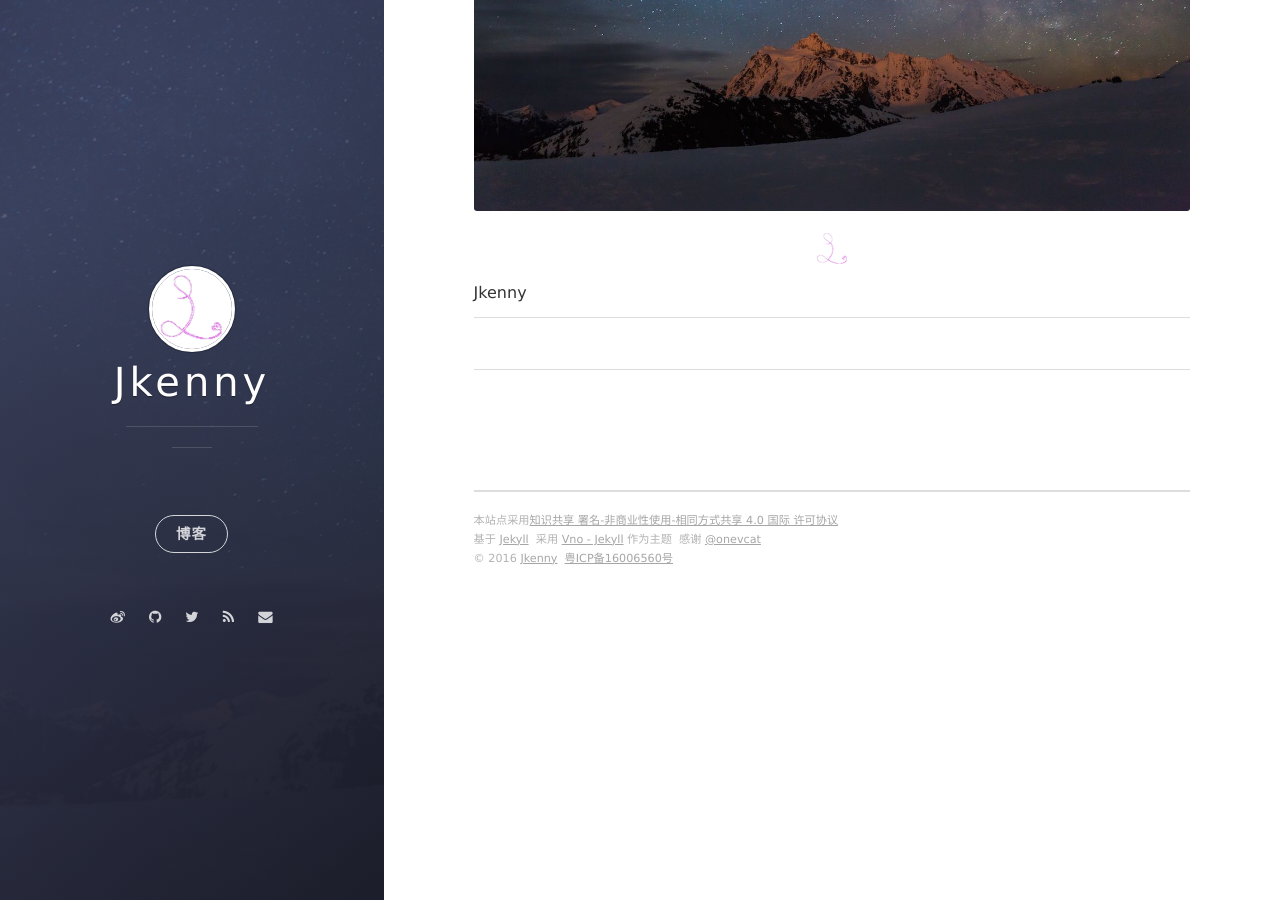
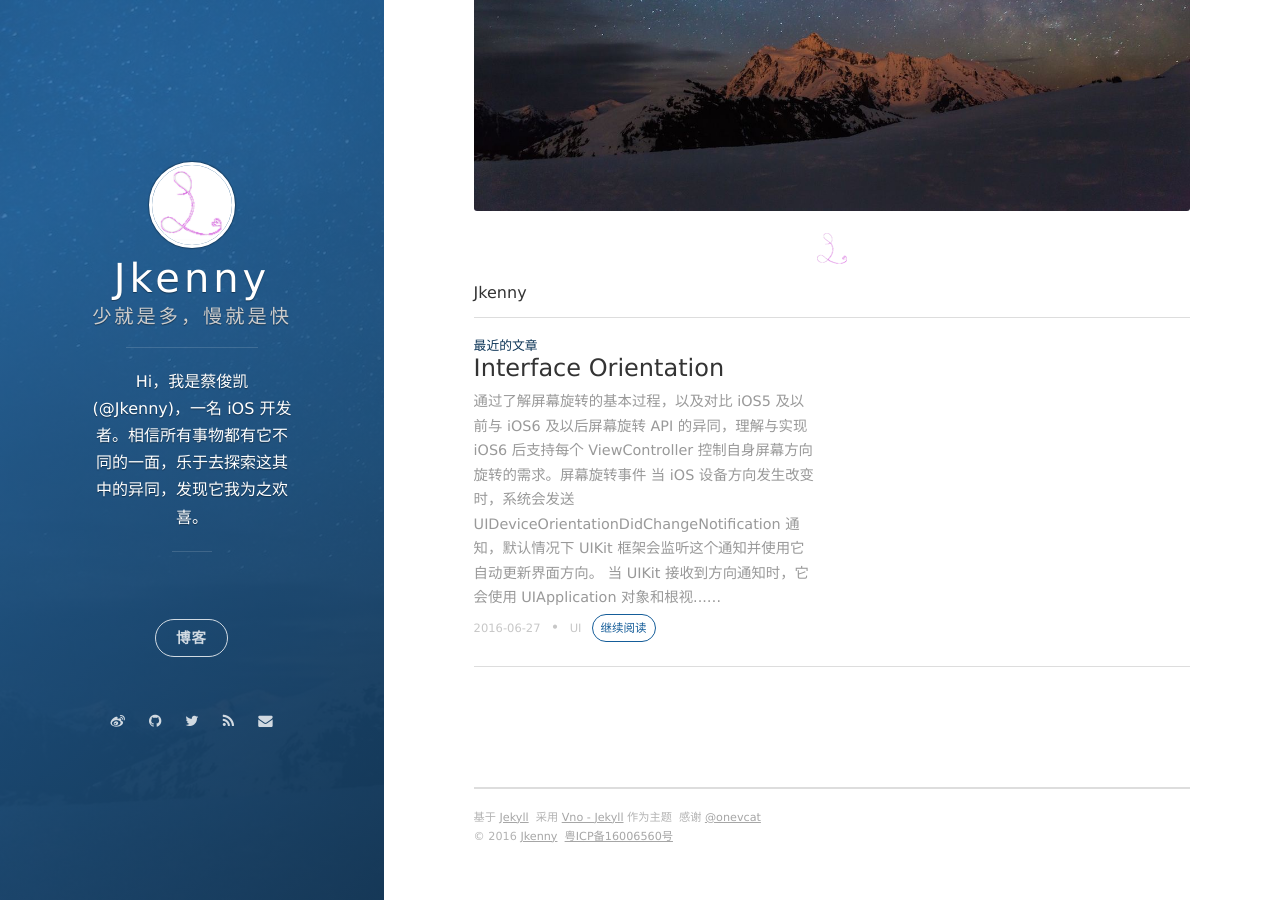
Before and after one commit to ynnekj/ynnekj.github.io, a Jekyll site: the page built from _posts/2016-03-17-Test-blog.md, in a window 1280 px wide and 900 px high, scrolled down 746 px. Built offline with Jekyll 4.4.1, drawn with Linux system fonts in a browser that asks for light colours; nearby versions of some CDN libraries; comment, search, counter and statistics services are not loaded; part of the change alters nothing that is shown.

Commit message:
New post for Interface Orientation

````diff
--- a/_config.yml
+++ b/_config.yml
@@ -1,8 +1,8 @@
   # Basic
 title: Jkenny
-# subtitle:
+subtitle: 少就是多，慢就是快
 # welcome_message:
-# description: 嗨，我是Jkenny
+description: Hi，我是蔡俊凯(@Jkenny)，一名 iOS 开发者。相信所有事物都有它不同的一面，乐于去探索这其中的异同，发现它我为之欢喜。
 creator: <a href="http://jkenny.cn">@jkenny</a>
 
 url: "http://jkenny.cn"
@@ -35,7 +35,7 @@ kramdown:
     - table
 
 # supported colors: blue, green, purple, red, orange or slate. If you need clear, leave it empty.
-cover_color: slate
+cover_color: blue
 
 blog_button:
     title: 博客
--- a/_includes/footer.html
+++ b/_includes/footer.html
@@ -1,6 +1,6 @@
 <section class="footer">
     <footer>
-    	<span class="footer__copyright">本站点采用<a href="http://creativecommons.org/licenses/by-nc-sa/4.0/">知识共享 署名-非商业性使用-相同方式共享 4.0 国际 许可协议</a></span>
+    	<!-- <span class="footer__copyright">本站点采用<a href="http://creativecommons.org/licenses/by-nc-sa/4.0/">知识共享 署名-非商业性使用-相同方式共享 4.0 国际 许可协议</a></span> -->
         <span class="footer__copyright">基于 <a href="https://jekyllrb.com">Jekyll</a> &nbsp采用 <a href="https://github.com/onevcat/vno-jekyll">Vno - Jekyll</a> 作为主题 &nbsp感谢 <a href="http://weibo.com/onevcat" target="_blank">@onevcat</a></span>
         <span class="footer__copyright">&copy; {{site.time | date: "%Y"}} <a href="http://www.jkenny.cn">Jkenny</a>&nbsp&nbsp<a href="http://www.miitbeian.gov.cn/" target="_blank">粤ICP备16006560号</a></span>
     </footer>
--- /dev/null
+++ b/_posts/2016-06-27-interface-orientation.md
@@ -0,0 +1,159 @@
+---
+layout: post
+title: Interface Orientation
+date: 2016-06-27
+tags: UI
+---
+
+通过了解屏幕旋转的基本过程，以及对比 iOS5 及以前与 iOS6 及以后屏幕旋转 API 的异同，理解与实现 iOS6 后支持每个 ViewController 控制自身屏幕方向旋转的需求。
+
+### 屏幕旋转事件
+1. 当 iOS 设备方向发生改变时，系统会发送 UIDeviceOrientationDidChangeNotification 通知，默认情况下 UIKit 框架会监听这个通知并使用它自动更新界面方向。
+2. 当 UIKit 接收到方向通知时，它会使用 UIApplication 对象和根视图控制器决定新的方向是否允许。也就是 Application 和 UIViewController 设置支持的方向对比如果都支持新的方向，那么就会旋转成新的方向，否则就忽略设备方向的改变。另外如果对比结果没有任何一个方向支持，就会抛出 UIApplicationInvalidInterfaceOrientationException 异常。
+
+### 屏幕旋转 API
+
+#### iOS6 之后
+
+#### supportedInterfaceOrientations 声明视图控制器支持的界面方向
+
+重写这个方法的 UIViewController 必须符合下面两个条件之一才有效：
+
+1. 这个 UIViewController 必须是 window 的 rootViewController。
+2. 这个 UIViewController 是通过 Modal ( `presentViewController:` )方式展示出来的。
+
+默认情况下，设备上的视图控制器使用 iPad 的约定支持全部四个方向。而使用 iPhone 约定的设备，除了上下倒转的方向其它都支持。
+
+例子：
+
+```objc
+- (NSUInteger)supportedInterfaceOrientations
+{
+    return UIInterfaceOrientationMaskPortrait | UIInterfaceOrientationMaskLandscapeLeft;
+}
+```
+
+#### shouldAutorotate 动态控制是否旋转
+
+这个方法会在执行任意自动旋转之前被调用，重写这个方法用于控制是否支持旋转。和 supportedInterfaceOrientations 方法一样必须符合两个条件之一才有效。
+
+#### preferredInterfaceOrientationForPresentation 声明首选呈现方向
+
+这个方法返回 ViewController 初始化时的方向。首选界面方向必须是视图控制器所支持的方向之一。和 supportedInterfaceOrientations 方法一样必须符合两个条件之一才有效。
+
+
+#### iOS5 之前
+
+在 iOS5 与之前所有视图控制器都可以通过重写 `shouldAutorotateToInterfaceOrientation` 方法，根据传入即将要旋转的方向参数决定是否旋转。但 Apple 文档建议：
+
+在实际操作时，子级覆盖父级的能力很少用到。考虑到这一点，你应该尽可能在必须支持 iOS 5 的应用程序中模拟 iOS 6 的行为：
+
+- 在根视图控制器或全屏幕显示的视图控制器中，选取对你的用户界面有意义的一部分界面方向。
+- 在子级控制器中，通过设计适应性强的视图布局支持所有默认分辨率。
+
+例子：
+
+```objc
+- (BOOL)shouldAutorotateToInterfaceOrientation:(UIInterfaceOrientation)orientation
+{
+   if ((orientation == UIInterfaceOrientationPortrait) ||
+       (orientation == UIInterfaceOrientationLandscapeLeft))
+      return YES;
+
+   return NO;
+}
+```
+
+### Rotation Callbacks
+
+旋转被触发时事件发生的顺序：
+
+1. `willRotateToInterfaceOrientation:duration:` 开始旋转前调用，可以重写这个方法在你的自定义内容视图控制器中隐藏视图或界面被旋转之前对视图布局做其它更改。
+
+2. 窗口调整视图控制器的视图的边界时，这会导致视图布局它的子视图，触发视图控制器的 `viewWillLayoutSubviews` 方法。
+
+3. `willAnimateRotationToInterfaceOrientation:duration:` 这个方法会在旋转动画Block内部被调用，在这个方法内修改的属性会作为动画的一部分。
+
+4. 动画效果被执行。
+
+5. `didRotateFromInterfaceOrientation:` 在旋转结束后调用。
+
+这些事件会从 ContainerViewController 中自动传递到 ContentViewController 中也就是 childViewControllers ，如果想禁止这个自动传递的特性那么在 iOS6 之后重写 `shouldAutomaticallyForwardRotationMethods` 方法并返回 No 即可，但是这个方法在 iOS8 之后已经失效。取而代之的是 `viewWillTransitionToSize:withTransitionCoordinator:` 这个方法只要重写这个方法上面 iOS8 之前的那三个方法就不会被调用，而会调用该方法，并且这个方法没有自动传递给 childViewControllers 的特性，如果需要则自己重写该方法实现。
+
+Apple 官方文档在旋转时处理的一些提示：
+
+> 根据你的视图的复杂度，你可能需要写大量的代码支持旋转－或者完全不写。当搞清楚你需要做什么时，你可以使用下面的提示作为书写代码时的指南。
+>
+>- **在旋转的期间临时禁止事件发出。**对视图禁用事件发出防止不必要的代码在处理旋转更改时执行。
+>- **存储可见地图区域。**如果你的应用程序包含地图视图，在开始旋转之前保存可见地图区域值。当旋转完成后，根据需要使用已保存的值确保显示区域与之前大概相同。
+>- **对于复杂的视图层次结构，替换视图为快照图像。**如果动画大量的视图会导致性能问题，可以临时将这些视图替换为包含这些视图图像的图像视图。旋转完成之后，重新安装视图并移除图像视图。
+>- **旋转之后重新加载全部可见表格的内容。**当旋转完成后强制进行重新加载操作确保所有新暴露的表格行会被适当的填充。
+>- **使用旋转通知更新你的应用程序的状态信息。**如果你的应用程序使用当前方向判断如何呈现内容，使用视图控制器的旋转方法 (或相应的设备方向通知) 记录这些更改并做必要的调整。
+
+随着 Autolayout 的普遍使用 API 的更新 ( iOS8 替换的旋转回调`viewWillTransitionToSize:withTransitionCoordinator:`) 貌似 Apple 也删除了这份比较针对 Frame 方式处理的文档。
+
+### 设置 Interface Orientation
+
+一、Info.plist 或 target-General 中设置。
+
+二、AppDelegate 中实现 `application:supportedInterfaceOrientationsForWindow:` 方法返回支持的屏幕方向。
+
+> 在以上两个地方设置支持的方向会影响整个应用所支持旋转的方向，也就是如果以上两个地方都不支持如`横屏向左`方向的旋转那么在该应用中其它地方设置支持该方向的旋转，也是无法旋转的！
+>
+> 在实际 iOS8.3 与 iOS9.3 的测试中发现在 `application:supportedInterfaceOrientationsForWindow:` 方法中设置的方向优先于在 Info.plist 中设置的方向。也就是说在这两个地方中同时设置了支持的方向，只会参考 `application:supportedInterfaceOrientationsForWindow:` 方法的设置，而不理会在 Info.plist 中的设置。当然如果只在 Info.plist 设置，而未通过重写 `application:supportedInterfaceOrientationsForWindow:` 方法进行设置，那么会参考 Info.plist 中的设置。
+>
+> 通过网上了解到也可能是在未重写 `application:supportedInterfaceOrientationsForWindow:` 方法时，系统会读取 Info.plist 中支持的方向参数并在 `application:supportedInterfaceOrientationsForWindow:` 方法中返回。所以这两个地方的设置可以看作是同一个设置(未验证)。当然貌似在提交 App Store 时会读取你应用的 Info.plist 来获取应用支持的屏幕方向，所以不管是否自己实现了 `application:supportedInterfaceOrientationsForWindow:` 方法最好还是在 Info.plist 中设置支持的所有方向。
+
+三、在 ContainerViewController 中设置，也就是在 `UIViewController` 或其子类中如`UINavigationController`、`UITabBarController`、等当然也可以是 Custom Container View Controller 中， 通过重写方法。iOS6 以前是 `shouldAutorotateToInterfaceOrientation:` 根据传入即将要旋转的方向参数决定是否旋转。 iOS6之后是 `shouldAutorotate` 和 `supportedInterfaceOrientations` 两个方法决定是否旋转的。只有当 `shouldAutorotate` 方法返回 YES 才会根据 `supportedInterfaceOrientations` 方法返回支持旋转的方向决定当前 ViewController 是否支持该方向的旋转。如果 `shouldAutorotate` 方法返回 NO 那么就不管 `supportedInterfaceOrientations` 方法返回什么当前 ViewController 都不会旋转。
+
+> 需要注意的是在 ContainerViewController 中设置的方式需要至少复合下面两个条件中的一个设置才有效，不然即使实现上述的两个方法也没有作用，而且这两个方法都不会被调用到。
+>
+> 1. ContainerViewController 必须是 window 的 rootViewController。
+> 2. ContainerViewController 是通过 Modal ( `presentViewController:` )方式展示出来的。
+>
+> 另外通过这种方式的设置会作用于当前 ContainerViewController 和 childViewControllers 内的所有 ViewController ，例如是 `UINavigationController` 那么所有 push 进去的 ViewController 支持的旋转方向都由这个 NavigationController 决定。如果是 Modal 方式展示的 ContainerViewController 那么也一样。
+
+### 初始化方向
+
+在 `UIViewController` 中还有一个 `preferredInterfaceOrientationForPresentation` 方法，这个方法返回 ViewController 初始化时的方向。这也属于上面第三种的设置方式 ContainerViewController 中设置，所以也必须符合上面两个条件中的一个，这个设置才有效，方法才会被调用。并且如果是以 Modal 方式展示的那么可以设置在上面第一第二种方式( Info.plist 和 `application:supportedInterfaceOrientationsForWindow:` 方法)中不支持的方向,也能旋转。
+
+### 强制旋转屏幕
+这里只列举一个比较简单的。
+
+```objc
+// 有人测试过可以提交App Store
+NSNumber *orientation = [NSNumber numberWithInteger:self.isFullScreen?UIInterfaceOrientationLandscapeLeft:UIInterfaceOrientationPortrait];
+[[UIDevice currentDevice] setValue:orientation forKey:@"orientation"];
+```
+
+### iOS6 后支持每个 ViewController 控制自身屏幕方向
+
+通过上面我们知道在 iOS6 后屏幕旋转相关的三个 API `shouldAutorotate` `supportedInterfaceOrientations` `preferredInterfaceOrientationForPresentation` 必须符合两个条件中的一个，也就是当前 viewController 是 rootViewController 或者是 Modal 模式展示时才有效。因此要在 iOS6 以后的 API 中实现 iOS5 时每个 ViewController 通过 `shouldAutorotateToInterfaceOrientation` 方法控制自身屏幕旋转方向的效果。我们只需要重写这三个方将他们代理给当前 ContainerViewController 中最顶层的 ViewController 的方法即可。
+
+通过 Category 实现具体代码如下：
+
+```objc
+@implementation UINavigationController (JKOrientation)
+
+- (BOOL)shouldAutorotate
+{
+    return self.topViewController.shouldAutorotate;
+}
+
+- (NSUInteger)supportedInterfaceOrientations
+{
+    return self.topViewController.supportedInterfaceOrientations;
+}
+
+- (UIInterfaceOrientation)preferredInterfaceOrientationForPresentation
+{
+    return self.topViewController.preferredInterfaceOrientationForPresentation;
+}
+
+@end
+```
+
+### 参考资料
+
+1. [iOS 翻译 《View Controller Programming Guide for iOS：Supporting Multiple Interface Orientations》](http://humyang.github.io/2015/VCP8/)
+2. [IOS Orientation](http://www.cnblogs.com/jhzhu/p/3480885.html)
````
